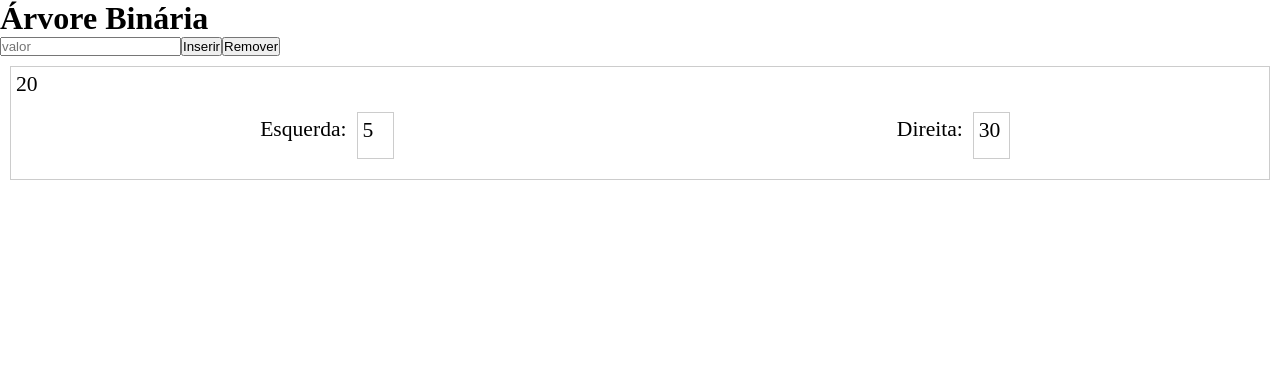
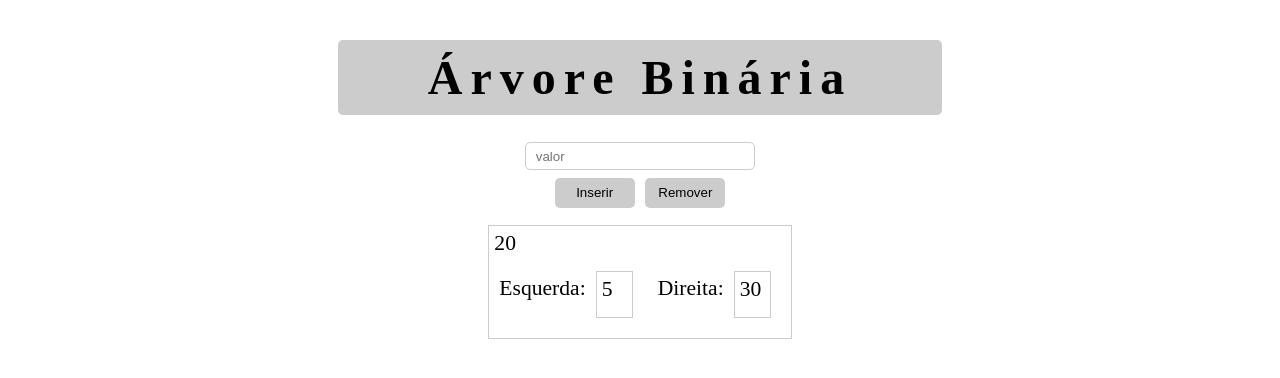
Before and after one commit to ufjf-dcc207/ufjf-dcc207-2024-3-a-trb2-trb2-vanessatrajano, a React (Vite) app: page / in a window 1280 px wide. Shown: the top 378 px of the page. Built offline with nearby package versions, Linux system fonts and the light colour scheme.

Commit message:
Estiliza árvore

```diff
--- a/src/components/ArvoreBinaria.css
+++ b/src/components/ArvoreBinaria.css
@@ -0,0 +1,48 @@
+.arvore-container{
+    display: flex;
+    flex-direction: column;
+    align-items: center;
+    padding-top: 20px;
+
+    h1{
+        margin: 20px;
+        font-size: 3rem;
+        letter-spacing: 0.5rem;
+        background-color: #ccc;
+        padding: 10px 90px;
+        border-radius: 5px;
+    }
+}
+
+.input-container{
+    width: 30%;
+    height: 80px;
+    display: flex;
+    flex-direction: column;
+    align-items: center;
+    justify-content: space-evenly;
+
+    input{
+        width: 60%;
+        height: 35%;
+        padding-left: 10px;
+        border-radius: 5px;
+        border: 1px solid #ccc;
+    }
+
+    div{
+        width: 50%;
+        height: 30px;
+        display: flex;
+        align-items: center;
+        justify-content: space-evenly;
+
+        button{
+            height: 100%;
+            width: 80px;
+            border-radius: 5px;
+            border: none;
+            background-color: #ccc;
+        }
+    }
+}
--- a/src/components/ArvoreBinaria.jsx
+++ b/src/components/ArvoreBinaria.jsx
@@ -64,17 +64,19 @@ function ArvoreBinaria() {
   };
 
   return (
-    <div>
+    <div className="arvore-container">
       <h1>Árvore Binária</h1>
-      <div>
+      <div className="input-container">
         <input
           type="number"
           placeholder="valor"
           value={valor}
           onChange={(e) => setValor(e.target.value)}
         />
-        <button onClick={manipularInsercao}>Inserir</button>
-        <button onClick={manipularRemocao}>Remover</button>
+        <div>
+          <button onClick={manipularInsercao}>Inserir</button>
+          <button onClick={manipularRemocao}>Remover</button>
+        </div>
       </div>
       <div>
         <No no={arvore} />
```
